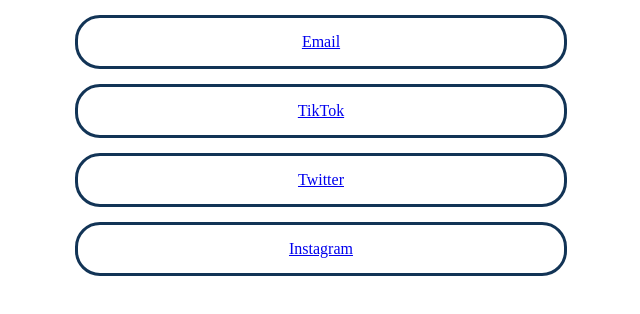
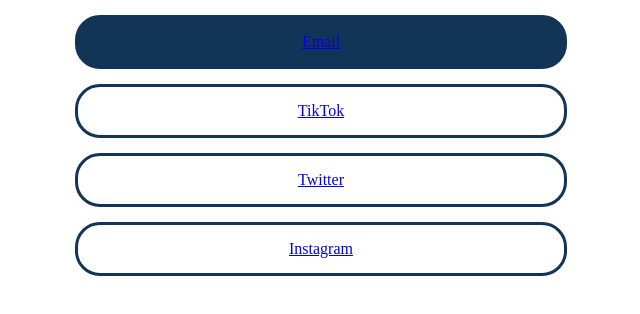
Before and after one commit to DSCaleidoscope/LinkTree, a plain HTML site: page index.html in a window 1280 px wide. In both pictures the pointer is over the element 657 px from the left and 42 px from the top of the page. Shown: the whole page, without its empty margins (337-977 px from the left). Drawn offline with Linux system fonts and the light colour scheme.

Commit message:
Update style.css

```diff
--- a/style.css
+++ b/style.css
@@ -9,3 +9,8 @@
   margin: 15px 0px;
   border-radius: 25px;
 }
+
+.branch:hover{
+  cursor:pointer;
+  background: #123456;
+}
```
